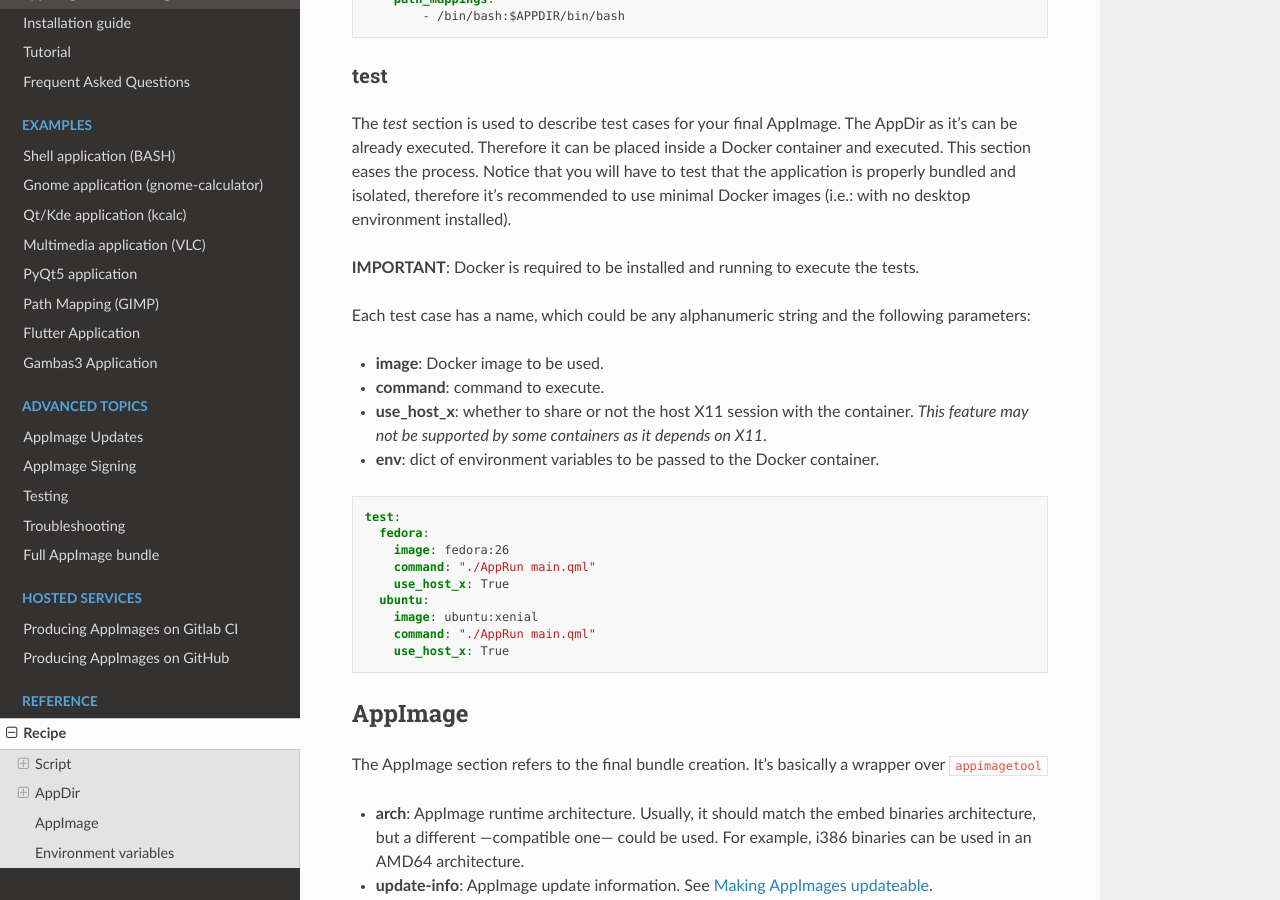
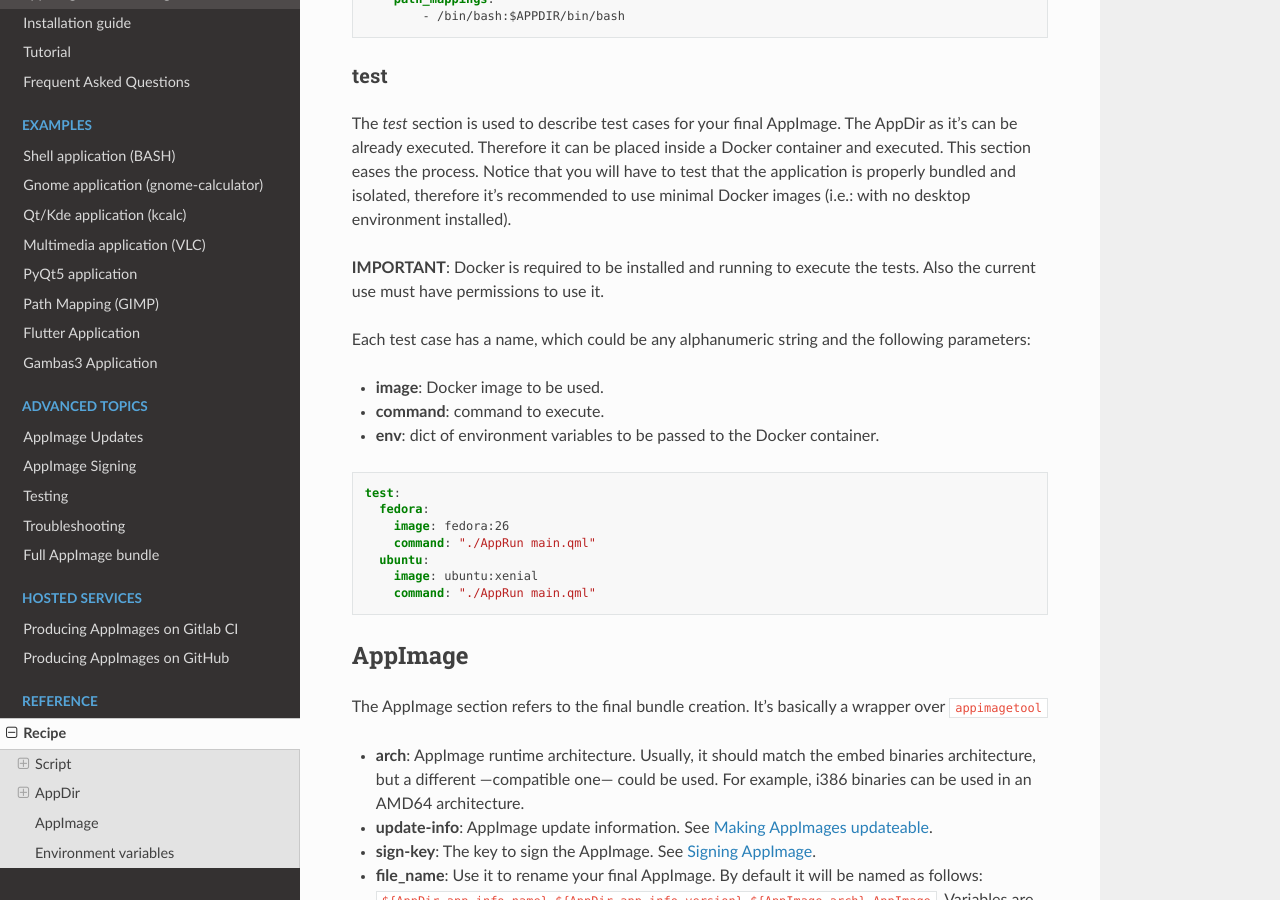
Before and after one commit to AppImageCrafters/appimage-builder-docs, a Sphinx documentation site: the page built from source/reference/recipe.rst, in a window 1280 px wide and 900 px high, scrolled down 4560 px. Built offline with Sphinx 7.4.7 and the Read the Docs theme 2.0.0, drawn with Linux system fonts in a browser that asks for light colours.

Commit message:
Drop references to use_host_x

```diff
--- a/source/reference/recipe.rst
+++ b/source/reference/recipe.rst
@@ -263,15 +263,14 @@ Therefore it can be placed inside a Docker container and executed. This section
 have to test that the application is properly bundled and isolated, therefore it's recommended to use minimal Docker
 images (i.e.: with no desktop environment installed).
 
-**IMPORTANT**: Docker is required to be installed and running to execute the tests.
+**IMPORTANT**: Docker is required to be installed and running to execute the tests. Also the current use must have
+permissions to use it.
 
 Each test case has a name, which could be any alphanumeric string and the
 following parameters:
 
 - **image**: Docker image to be used.
 - **command**: command to execute.
-- **use_host_x**: whether to share or not the host X11 session with the container.
-  *This feature may not be supported by some containers as it depends on X11*.
 - **env**: dict of environment variables to be passed to the Docker container.
 
 .. code-block:: yaml
@@ -280,11 +279,9 @@ following parameters:
     fedora:
       image: fedora:26
       command: "./AppRun main.qml"
-      use_host_x: True
     ubuntu:
       image: ubuntu:xenial
       command: "./AppRun main.qml"
-      use_host_x: True
 
 .. _recipe_runtime:
 
```
